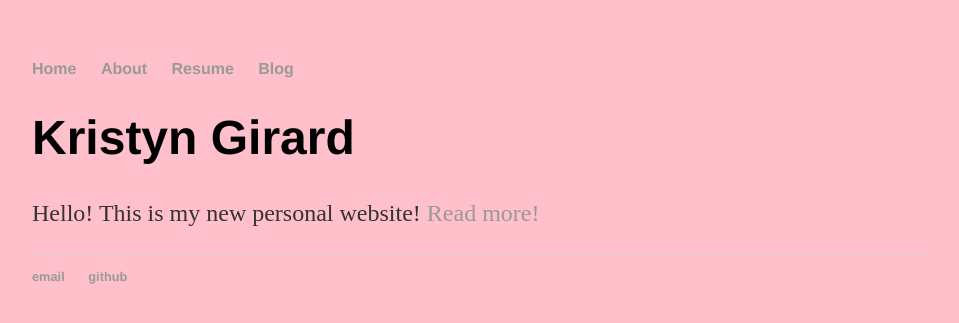
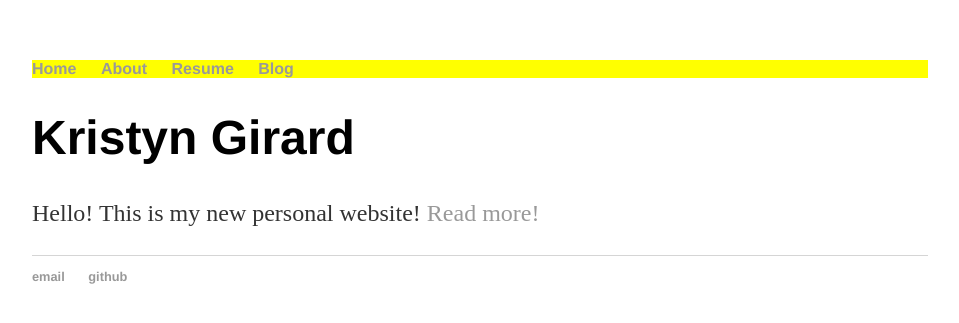
Before and after one commit to kristyngirard/kristyngirard.github.io, a Jekyll site: the page built from index.html, in a window 1280 px wide. Shown: the top 323 px of the page, without its empty margins (160-1119 px from the left). Built offline with Jekyll 4.4.1, drawn with Linux system fonts in a browser that asks for light colours.

Commit message:
Update main.css

```diff
--- a/css/main.css
+++ b/css/main.css
@@ -1,7 +1,9 @@
 body {
     margin: 60px auto;
     width: 70%;
-    background-color: pink;
+}
+nav {
+    background-color: yellow;
 }
 nav ul, footer ul {
     font-family:'Helvetica', 'Arial', 'Sans-Serif';
```
